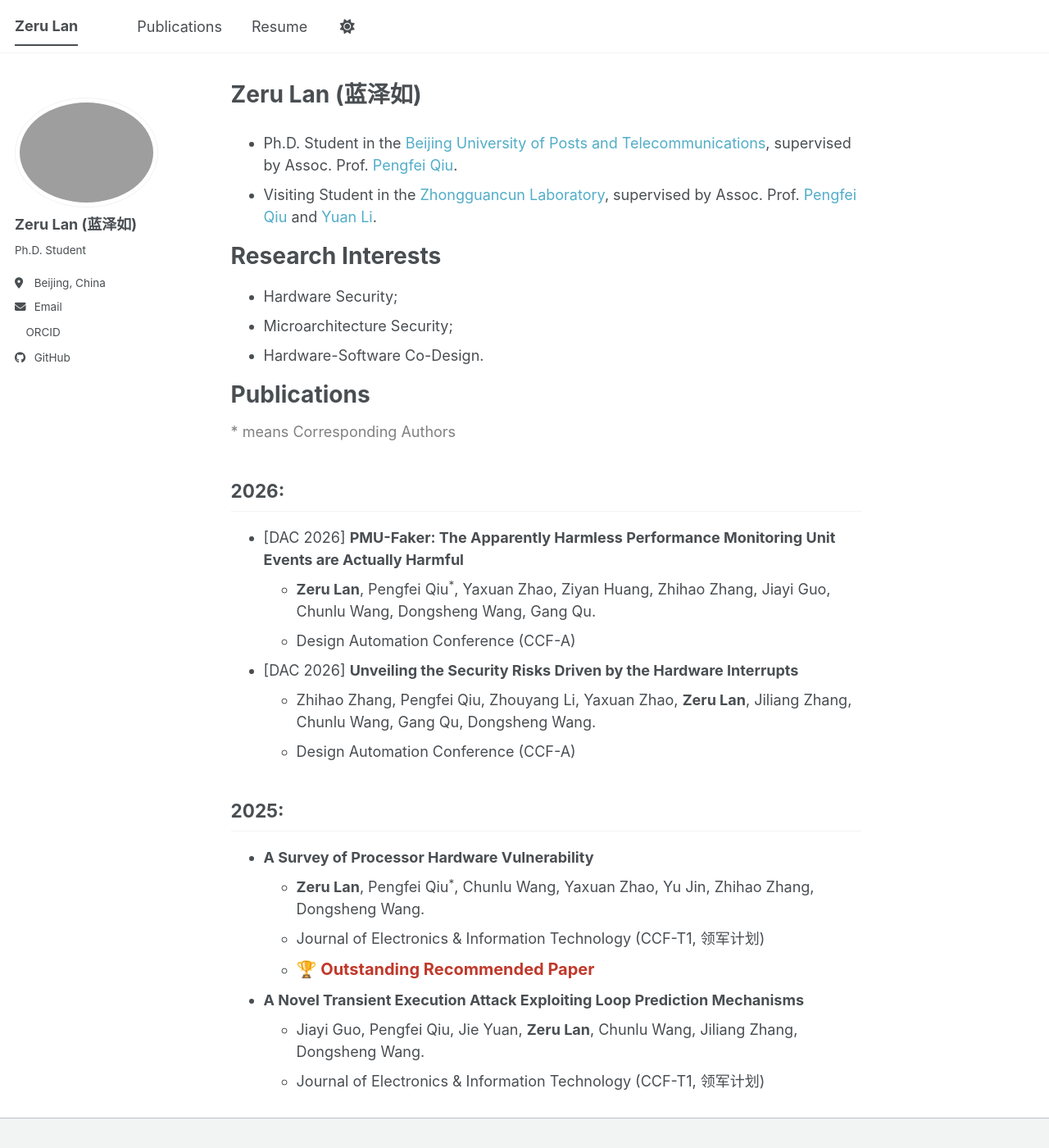
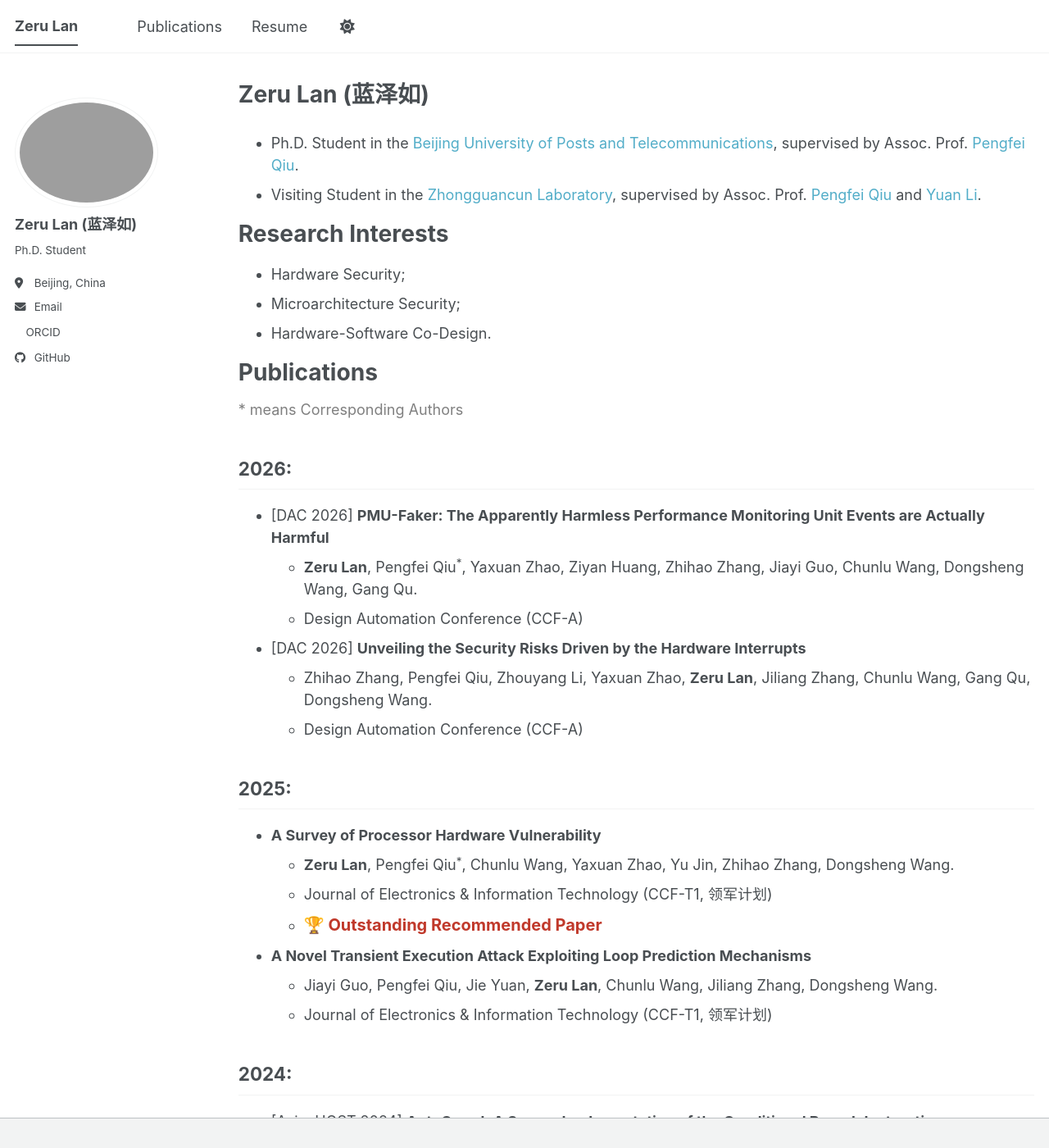
Before and after one commit to LanZeru/LanZeru.github.io, a Jekyll site: the page built from _pages/about.md, in a window 1280 px wide and 1400 px high. Shown: the whole window at 82% size. Built offline with Jekyll 4.4.1, drawn with Linux system fonts in a browser that asks for light colours; a style sheet for code colours, icons or effects is not loaded.

Commit message:
Update main.scss

```diff
--- a/assets/css/main.scss
+++ b/assets/css/main.scss
@@ -38,6 +38,13 @@
     "layout/json_cv"
 ;
 
-.page__inner-wrap {
-    max-width: 1000px;
+@media screen and (min-width: 1024px) {
+  .page {
+    width: calc(100% - 220px);
+    padding-right: 0;
+  }
+
+  .sidebar {
+    width: 200px;
+  }
 }
```
